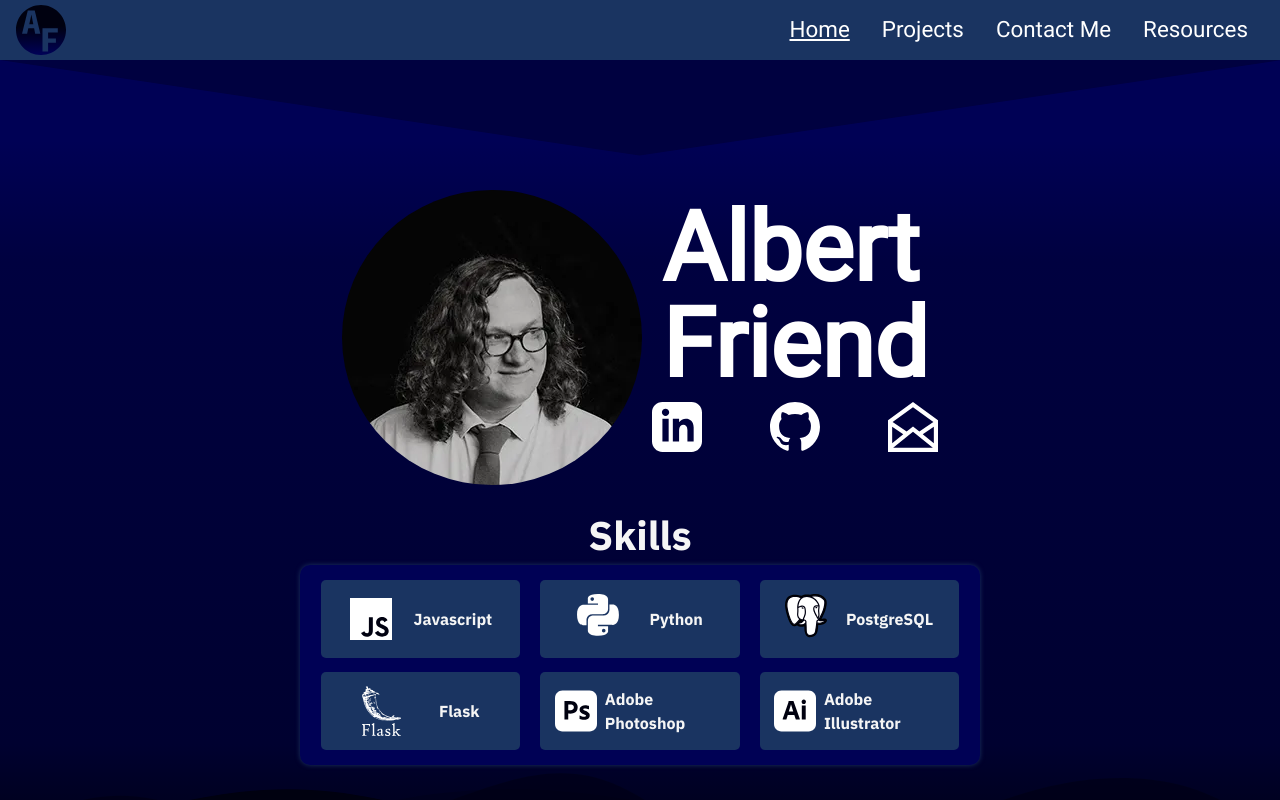
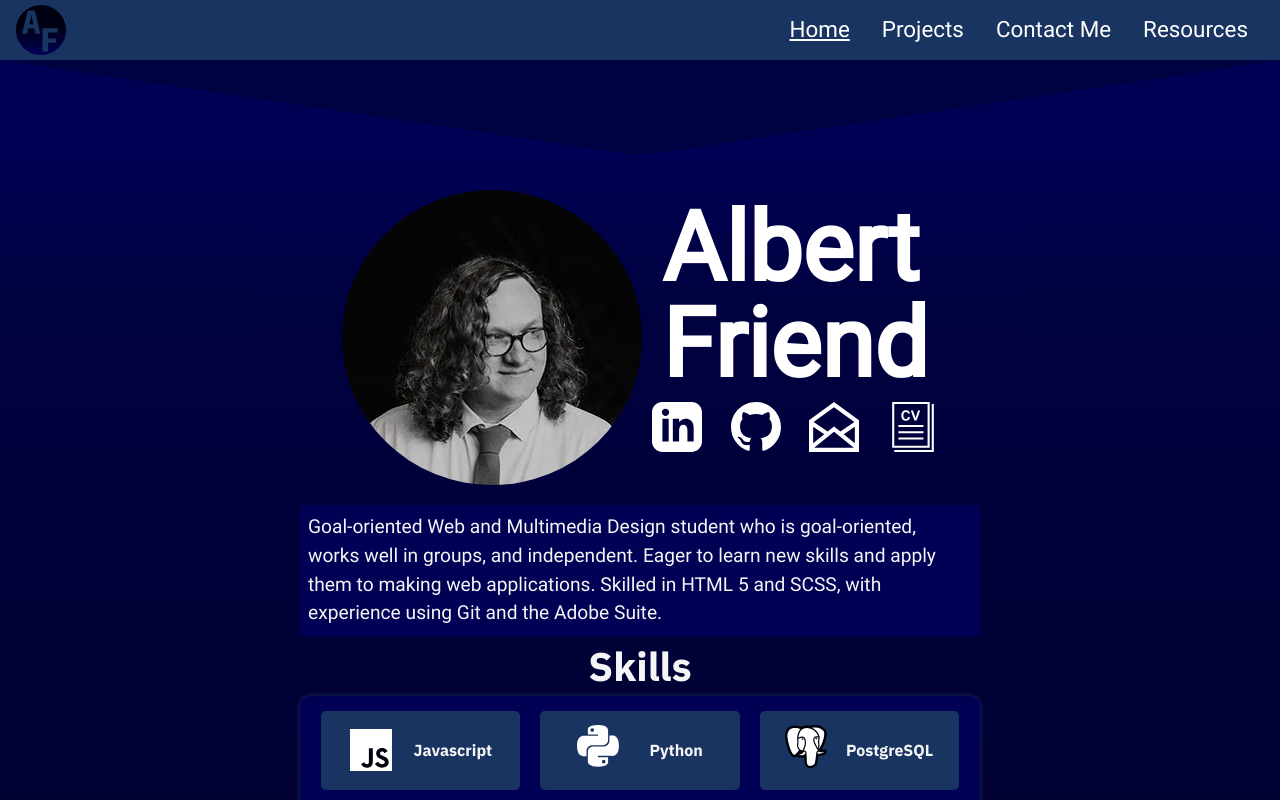
Before and after one commit to Friendfrie77/portfolio_site, a React (Create React App) app: page / in a window 1280 px wide. Shown: the top 800 px of the page. Built offline with nearby package versions, Linux system fonts and the light colour scheme.

Commit message:
adding resume

```diff
--- a/src/component/hero.jsx
+++ b/src/component/hero.jsx
@@ -5,6 +5,7 @@ import post from '../images/postgresql.svg'
 import photoshop from '../images/adobe-photoshop.svg'
 import illustrator from '../images/adobe-illustrator.svg'
 import flask from '../images/flask.svg'
+import resume from '../Friend_Albert_Resume.pdf'
 function hero(){
     return(
         <section className="hero">
@@ -21,8 +22,12 @@ function hero(){
                         <a href='https://www.linkedin.com/in/albert-friend-2a4b71251/' target='_blank'><svg xmlns="http://www.w3.org/2000/svg" fill='white' width="50" height="50" viewBox="0 0 24 24"><path d="M19 0h-14c-2.761 0-5 2.239-5 5v14c0 2.761 2.239 5 5 5h14c2.762 0 5-2.239 5-5v-14c0-2.761-2.238-5-5-5zm-11 19h-3v-11h3v11zm-1.5-12.268c-.966 0-1.75-.79-1.75-1.764s.784-1.764 1.75-1.764 1.75.79 1.75 1.764-.783 1.764-1.75 1.764zm13.5 12.268h-3v-5.604c0-3.368-4-3.113-4 0v5.604h-3v-11h3v1.765c1.396-2.586 7-2.777 7 2.476v6.759z"/></svg></a>
                         <a href='https://github.com/Friendfrie77' target='_blank'><svg xmlns="http://www.w3.org/2000/svg" width="50" height="50" fill='white' viewBox="0 0 24 24"><path d="M12 0c-6.626 0-12 5.373-12 12 0 5.302 3.438 9.8 8.207 11.387.599.111.793-.261.793-.577v-2.234c-3.338.726-4.033-1.416-4.033-1.416-.546-1.387-1.333-1.756-1.333-1.756-1.089-.745.083-.729.083-.729 1.205.084 1.839 1.237 1.839 1.237 1.07 1.834 2.807 1.304 3.492.997.107-.775.418-1.305.762-1.604-2.665-.305-5.467-1.334-5.467-5.931 0-1.311.469-2.381 1.236-3.221-.124-.303-.535-1.524.117-3.176 0 0 1.008-.322 3.301 1.23.957-.266 1.983-.399 3.003-.404 1.02.005 2.047.138 3.006.404 2.291-1.552 3.297-1.23 3.297-1.23.653 1.653.242 2.874.118 3.176.77.84 1.235 1.911 1.235 3.221 0 4.609-2.807 5.624-5.479 5.921.43.372.823 1.102.823 2.222v3.293c0 .319.192.694.801.576 4.765-1.589 8.199-6.086 8.199-11.386 0-6.627-5.373-12-12-12z"/></svg></a>
                         <a href="mailto:awfriend77@gmail.com" target='_blank'><svg xmlns="http://www.w3.org/2000/svg" width="50" height="50" fill='white' viewBox="0 0 24 24"><path d="M11.99 0l-11.99 8.723v15.277h24v-15.277l-12.01-8.723zm.001 2.472l9.793 7.113-6.735 4.588-3.049-2.47-3.049 2.471-6.737-4.589 9.777-7.113zm-9.991 9.386l5.329 3.63-5.329 4.318v-7.948zm.474 10.142l9.526-7.723 9.526 7.723h-19.052zm19.526-2.194l-5.329-4.317 5.329-3.631v7.948z"/></svg></a>
+                        <a href={resume} target='_blank'><svg width="50" height="50" fill='white' xmlns="http://www.w3.org/2000/svg" fill-rule="evenodd" clip-rule="evenodd" viewBox="0 0 24 24"><path d="M3 24h19v-23h-1v22h-18v1zm17-24h-18v22h18v-22zm-1 1h-16v20h16v-20zm-2 16h-12v1h12v-1zm0-3h-12v1h12v-1zm0-3h-12v1h12v-1zm-7.348-3.863l.948.3c-.145.529-.387.922-.725 1.178-.338.257-.767.385-1.287.385-.643 0-1.171-.22-1.585-.659-.414-.439-.621-1.04-.621-1.802 0-.806.208-1.432.624-1.878.416-.446.963-.669 1.642-.669.592 0 1.073.175 1.443.525.221.207.386.505.496.892l-.968.231c-.057-.251-.177-.449-.358-.594-.182-.146-.403-.218-.663-.218-.359 0-.65.129-.874.386-.223.258-.335.675-.335 1.252 0 .613.11 1.049.331 1.308.22.26.506.39.858.39.26 0 .484-.082.671-.248.187-.165.322-.425.403-.779zm3.023 1.78l-1.731-4.842h1.06l1.226 3.584 1.186-3.584h1.037l-1.734 4.842h-1.044z"/></svg></a>
                     </div>
                 </div>
+            </div>
+            <div className="hero-text">
+                        <span>Goal-oriented Web and Multimedia Design student who is goal-oriented, works well in groups, and independent. Eager to learn new skills and apply them to making web applications. Skilled in HTML 5 and SCSS, with experience using Git and the Adobe Suite.</span>
             </div>
             <div className="tech-skills-container">
                 <h1>Skills</h1>
--- a/src/styles/_hero.scss
+++ b/src/styles/_hero.scss
@@ -145,3 +145,16 @@
         }
     }
 }
+
+.hero-text{
+    background-color: $background-color-5;
+    display: flex;
+    align-self: center;
+    max-width: 680px;
+    border-radius: 5px;
+    padding: .5rem;
+    span{
+        color: whitesmoke;
+        font-size: 1.2rem;
+    }
+}
--- a/src/styles/styles.css
+++ b/src/styles/styles.css
@@ -554,6 +554,19 @@ nav {
   }
 }
 
+.hero-text {
+  background-color: #000155;
+  display: flex;
+  align-self: center;
+  max-width: 680px;
+  border-radius: 5px;
+  padding: 0.5rem;
+}
+.hero-text span {
+  color: whitesmoke;
+  font-size: 1.2rem;
+}
+
 .web-hero {
   position: relative;
   min-height: 55vh;
```
Also changed, not shown: 2 other files (tests, documents, lock files or other folders).
